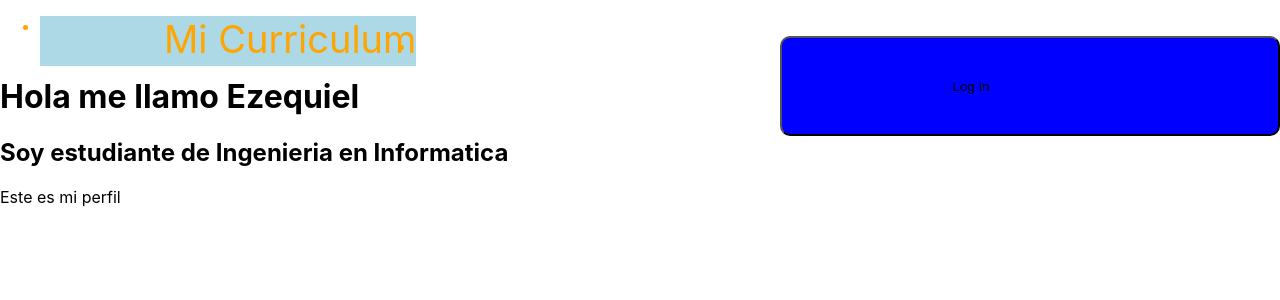
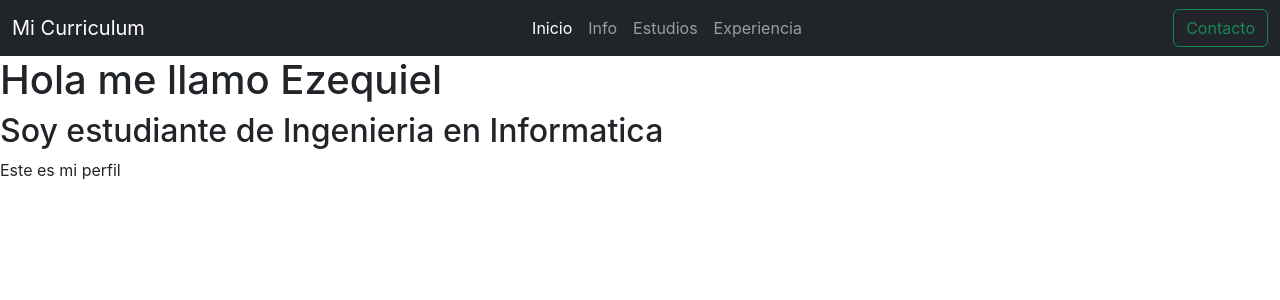
Before and after one commit to ezebarrena/tpoapi, a React (Create React App) app: page / in a window 1280 px wide. Shown: the top 300 px of the page. Built offline with nearby package versions, Linux system fonts and the light colour scheme.

Commit message:
NavBar hecha queda implementar redireccion boton

```diff
--- a/package.json
+++ b/package.json
@@ -8,6 +8,7 @@
     "@testing-library/user-event": "^13.5.0",
     "react": "^18.2.0",
     "react-dom": "^18.2.0",
+    "react-router-dom": "^6.11.0",
     "react-scripts": "5.0.1",
     "web-vitals": "^2.1.4"
   },
--- a/public/index.html
+++ b/public/index.html
@@ -24,6 +24,8 @@
       work correctly both with client-side routing and a non-root public URL.
       Learn how to configure a non-root public URL by running `npm run build`.
     -->
+    <link href="https://cdn.jsdelivr.net/npm/bootstrap@5.3.0-alpha3/dist/css/bootstrap.min.css" rel="stylesheet" integrity="sha384-KK94CHFLLe+nY2dmCWGMq91rCGa5gtU4mk92HdvYe+M/SXH301p5ILy+dN9+nJOZ" crossorigin="anonymous">
+
     <title>React App</title>
   </head>
   <body>
--- /dev/null
+++ b/src/components/login.js
@@ -0,0 +1,54 @@
+import React from 'react'
+
+const login = () => {
+  return (
+    <div>
+        <form>
+            <div class="row mb-3">
+                <label for="inputEmail3" class="col-sm-2 col-form-label">Email</label>
+                    <div class="col-sm-10">
+                        <input type="email" class="form-control" id="inputEmail3"></input>
+                    </div>
+            </div>
+
+            <div class="row mb-3">
+                <label for="inputPassword3" class="col-sm-2 col-form-label">Password</label>
+                    <div class="col-sm-10">
+                        <input type="password" class="form-control" id="inputPassword3"></input>
+                    </div>
+            </div>
+            <fieldset class="row mb-3">
+                <legend class="col-form-label col-sm-2 pt-0">Radios</legend>
+                    <div class="col-sm-10">
+                        <div class="form-check">
+                            <input class="form-check-input" type="radio" name="gridRadios" id="gridRadios1" value="option1" checked></input>
+                            <label class="form-check-label" for="gridRadios1">First radio</label>
+                        </div>
+
+                        <div class="form-check">
+                            <input class="form-check-input" type="radio" name="gridRadios" id="gridRadios2" value="option2"></input>
+                            <label class="form-check-label" for="gridRadios2">Second radio</label>
+                        </div>
+
+                        <div class="form-check disabled">
+                            <input class="form-check-input" type="radio" name="gridRadios" id="gridRadios3" value="option3" disabled></input>
+                            <label class="form-check-label" for="gridRadios3">Third disabled radio</label>
+                        </div>
+                    </div>
+            </fieldset>
+            <div class="row mb-3">
+                <div class="col-sm-10 offset-sm-2">
+                    <div class="form-check">
+                        <input class="form-check-input" type="checkbox" id="gridCheck1"></input>
+                        <label class="form-check-label" for="gridCheck1">Example checkbox</label>
+
+                    </div>
+                </div>
+            </div>
+            <button type="submit" class="btn btn-primary">Sign in</button>
+        </form>
+    </div>
+  )
+}
+
+export default login
--- /dev/null
+++ b/src/components/navegation/navBar.js
@@ -0,0 +1,45 @@
+import React from 'react'
+import {Link} from 'react-router-dom'
+
+const navBar = () => {
+  return (
+    <div>
+        <nav class="navbar navbar-expand-lg navbar-dark bg-dark">
+            <div class="container-fluid">
+                <a class="navbar-brand" href="#">Mi Curriculum</a>
+                <button class="navbar-toggler" type="button" data-bs-toggle="collapse" data-bs-target="#navbarSupportedContent" aria-controls="navbarSupportedContent" aria-expanded="false" aria-label="Toggle navigation">
+                    <span class="navbar-toggler-icon"></span>
+                </button>
+                <div class="collapse navbar-collapse" id="navbarSupportedContent">
+                    <ul class="navbar-nav mx-auto">
+
+                        <li class="nav-item">
+                            <a class="nav-link active" aria-current="page" href="#">Inicio</a>
+                        </li>
+
+                        <li class="nav-item">
+                            <a class="nav-link" href="#">Info</a>
+                        </li>
+
+                        <li class="nav-item">
+                            <a class="nav-link" href="#">Estudios</a>
+                        </li>
+
+                        <li class="nav-item">
+                            <a class="nav-link">Experiencia</a>
+                        </li>
+
+                    </ul>
+
+                    <form class="d-flex" role="search">
+                        <button class="btn btn-outline-success" type="submit" formAction="../sites/pagLogIn.js">Contacto</button>
+                    </form>
+                </div>
+            </div>
+        </nav>
+
+    </div>
+  )
+}
+
+export default navBar
--- a/src/layout/layout.css
+++ /dev/null
@@ -1,22 +0,0 @@
-button.logIn{
-  float: right;
-  background-color: blue;
-  height: 100px;
-  width: 500px;
-  border-radius: 10px;
-  padding-right: 10%;
-}
-
-tituloBarra {
-  float: left;
-  background-color: lightblue;
-  font-size: 38px;
-  height: 50px;
-  padding-left: 10%;
-
-}
-
-navBar {
-    color: orange;
-    height: 100px;
-  }
--- a/src/layout/navBar.jsx
+++ /dev/null
@@ -1,16 +0,0 @@
-import "./layout.css"
-
-function navBar() {
-    return(
-        <navBar>
-            <nav>
-                <ul>
-                    <li><tituloBarra>Mi Curriculum</tituloBarra></li>
-                    <li><button className="logIn">Log In</button></li>
-                </ul>
-            </nav>
-        </navBar>
-    )
-}
-
-export default navBar;
--- a/src/sites/pagInicio.js
+++ b/src/sites/pagInicio.js
@@ -1,5 +1,7 @@
 import Intro from "../components/intro.js"
-import NavBar from "../layout/navBar.jsx"
+import NavBar from "../components/navegation/navBar.js"
+import LogIn from "../components/login.js"
+import { BrouserRouter as Router, Route, Routes} from 'react-router-dom'
 
 function pagInicio(){
     return(
```
Also changed, not shown: src/sites/pagLogIn.js (added, +13 -0 lines), src/sites/pagContacto.js (added), 1 other file (tests, documents, lock files or other folders).
